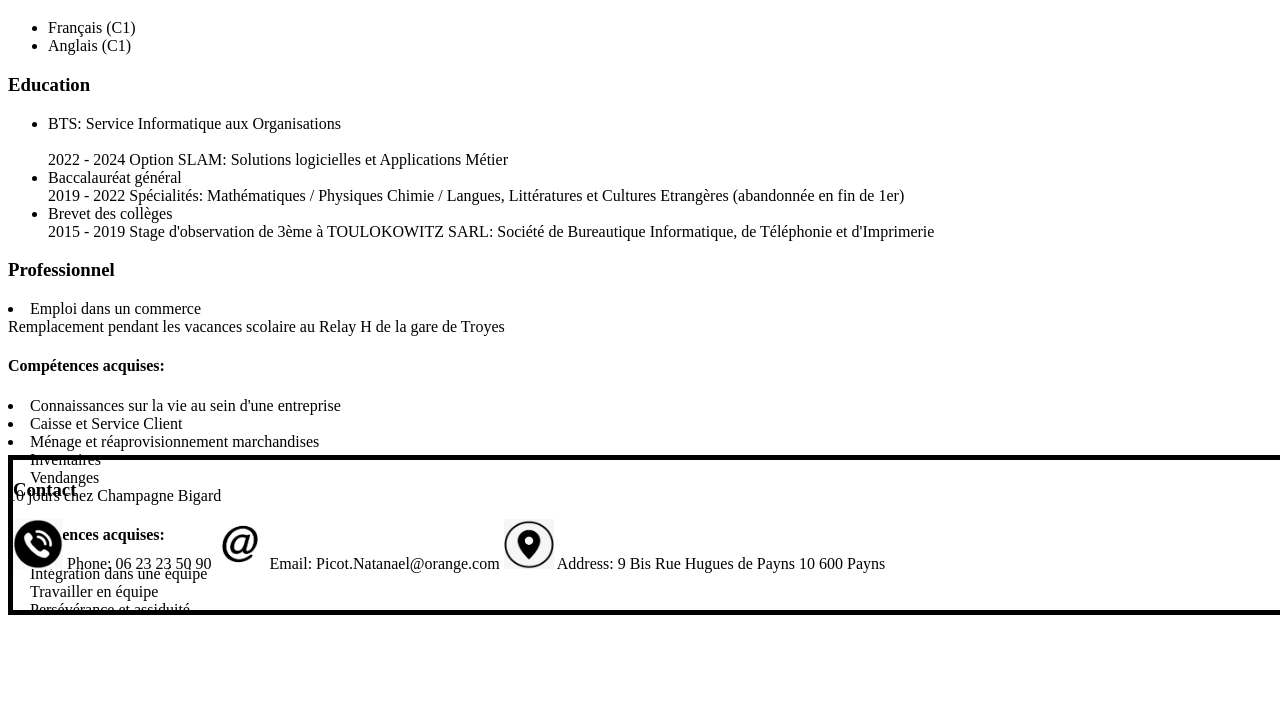
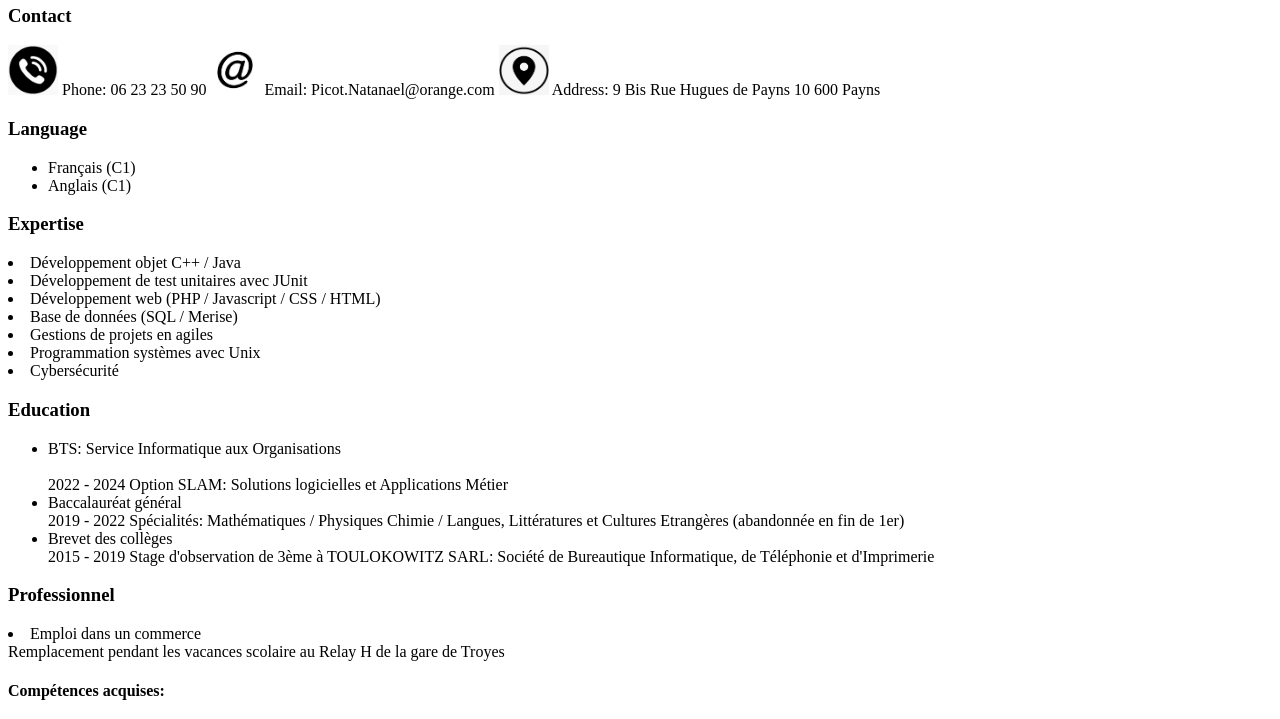
Before and after one commit to npicot/Flask, a plain HTML site: page site_web/templates/index.html in a window 1280 px wide. Shown: the part 185-904 px from the top of the page. Before the commit the page ends 820 px from the top, so only its background shows below. Drawn offline with Linux system fonts and the light colour scheme.

Commit message:
Mise en place des div

```diff
--- a/site_web/static/styles.css
+++ b/site_web/static/styles.css
@@ -1,12 +1,3 @@
 h1 {
     color: darkblue;
 }
-footer {
-    position: absolute;
-    bottom: 0;
-    width: 100%;
-    height: 150px;
-    border: 5px;
-    border-color: black;
-    border-style: solid;
-}
--- a/site_web/templates/index.html
+++ b/site_web/templates/index.html
@@ -9,20 +9,42 @@
 </head>
 <body>
     <header>
+        <div id="h_column1">
+            <img src="" alt="photo_profile" width="100" height="100">
+        </div>
+        <div id="h_column2">
             <h1> CV de Natanaël PICOT </h1>
             <h2> ABOUT ME </h2>
 
             <p>
                 Je suis étudiant en 1er année de BTS SIO
             </p>
+        </div>
     </header>
     <div id="main">
+        <div id="m_column1">
+            <h3> Contact </h3>
+            <img src="../static/img_phone.png" alt="image_phone" width="50" height="50"> Phone: 06 23 23 50 90
+            <img src="../static/img_email.png" alt="image_" width="50" height="50"> Email: Picot.Natanael@orange.com
+            <img src="../static/img_address.png" alt="image_" width="50" height="50"> Address: 9 Bis Rue Hugues de Payns 10 600 Payns
+
             <h3> Language </h3>
             <ul>
                 <li> Français (C1) </li>
                 <li> Anglais (C1) </li>
             </ul>
 
+            <h3> Expertise </h3>
+            <li> Développement objet C++ / Java </li>
+            <li> Développement de test unitaires avec JUnit </li>
+            <li> Développement web (PHP / Javascript / CSS / HTML) </li>
+            <li> Base de données (SQL / Merise) </li>
+            <li> Gestions de projets en agiles </li>
+            <li> Programmation systèmes avec Unix </li>
+            <li> Cybersécurité </li>
+        </div>
+
+        <div id="m_column2">
             <h3> Education </h3>
             <p>
                 <ul>
@@ -31,7 +53,8 @@
                     Option SLAM: Solutions logicielles et Applications Métier
                     <li> Baccalauréat général </li>
                     2019 - 2022
-                Spécialités: Mathématiques / Physiques Chimie / Langues, Littératures et Cultures Etrangères (abandonnée en fin de 1er)
+                    Spécialités: Mathématiques / Physiques Chimie / Langues, Littératures et Cultures Etrangères (abandonnée en fin de
+                    1er)
                     <li> Brevet des collèges </li>
                     2015 - 2019
                     Stage d'observation de 3ème à TOULOKOWITZ SARL:
@@ -57,11 +80,6 @@
             <li> Persévérance et assiduité </li>
             </p>
         </div>
-    <footer>
-        <h3> Contact </h3>
-        <img src="../static/img_phone.png" alt="image_phone" width="50" height="50"> Phone: 06 23 23 50 90
-        <img src="../static/img_email.png" alt="image_" width="50" height="50"> Email: Picot.Natanael@orange.com
-        <img src="../static/img_address.png" alt="image_" width="50" height="50"> Address: 9 Bis Rue Hugues de Payns 10 600 Payns
-    </footer>
+    </div>
 </body>
 </html>
```
Lines whose indentation alone changed are shown as unchanged.
